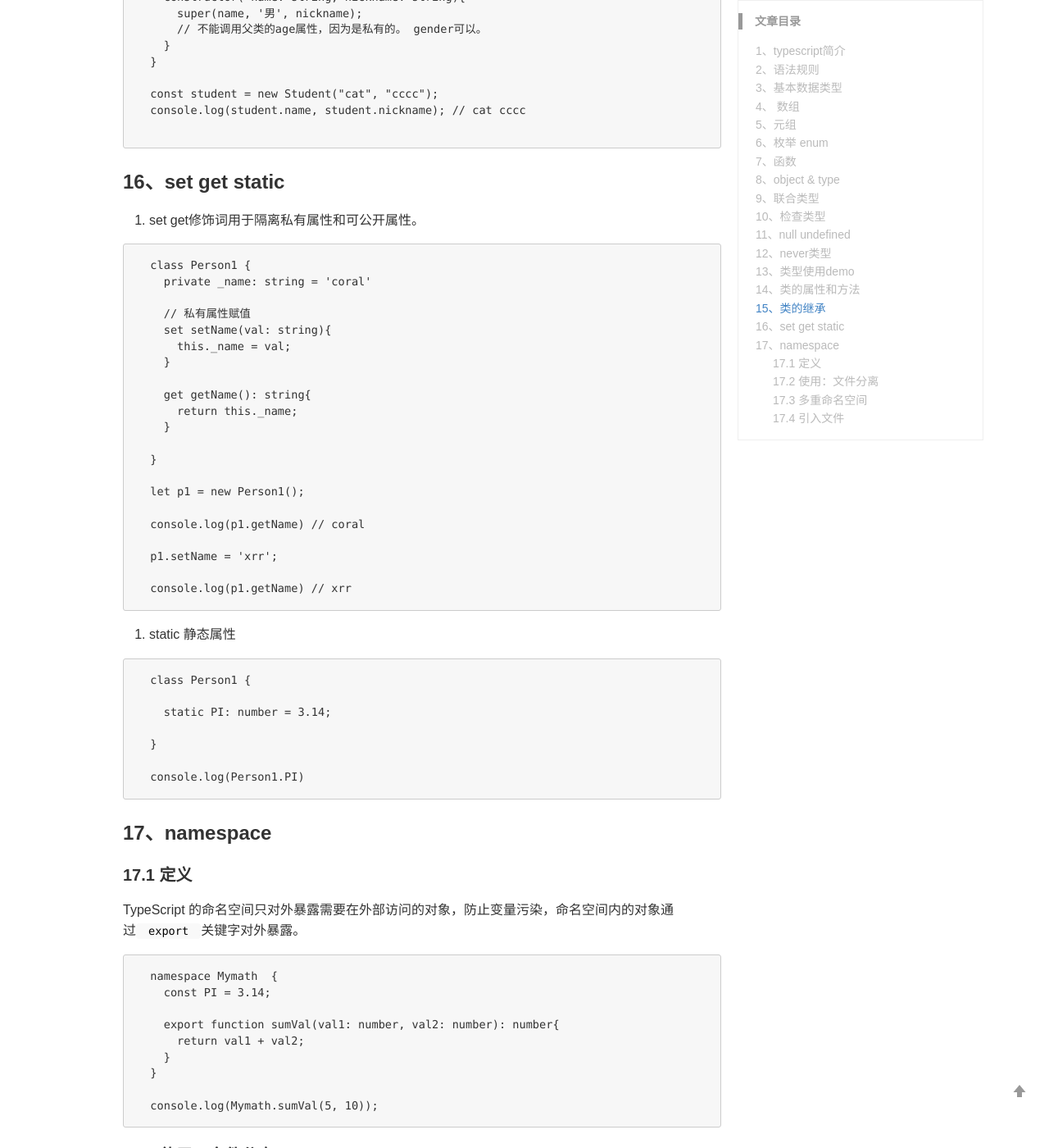
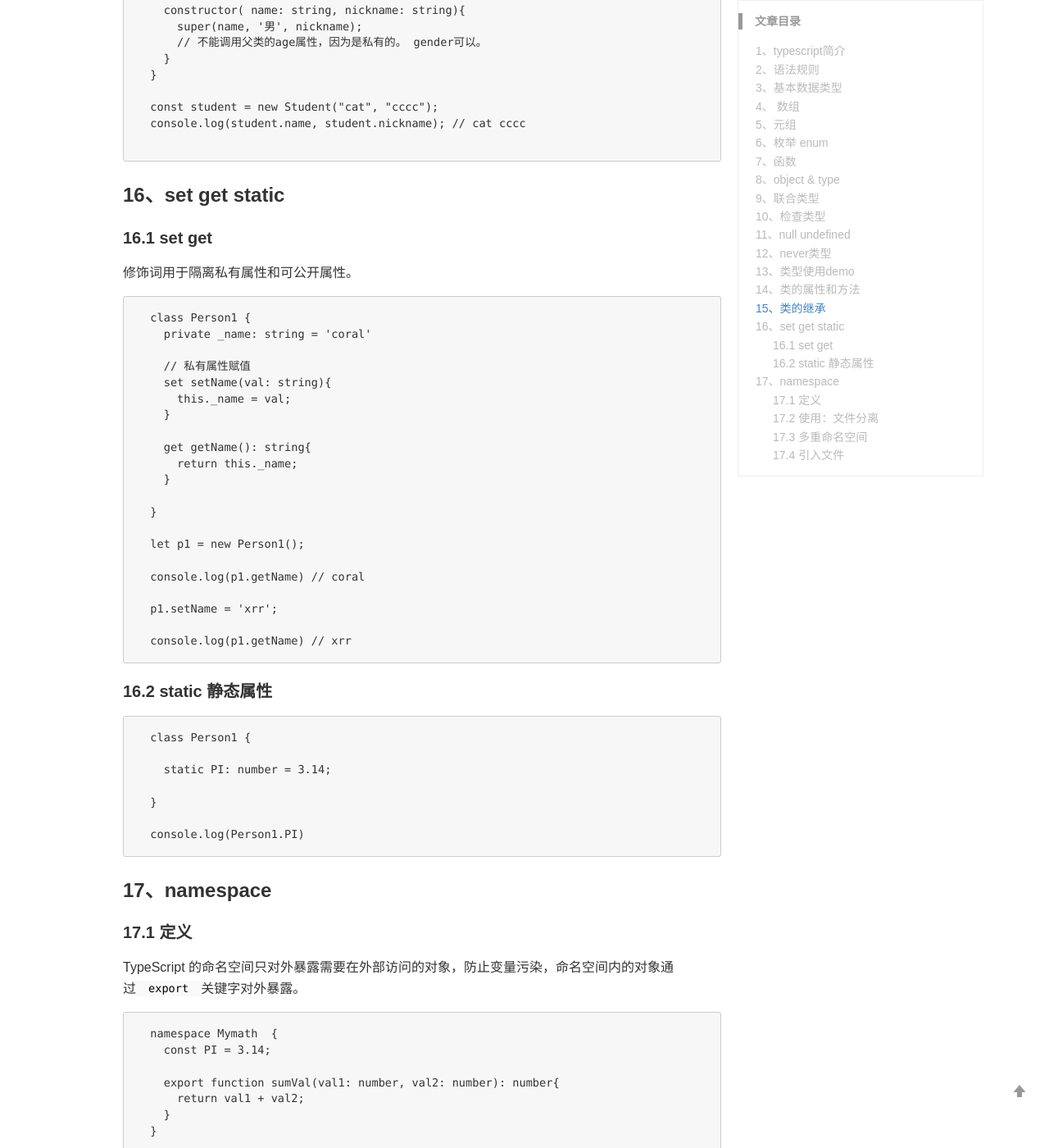
Before and after one commit to LB-nan/cat-Said, a Jekyll site: the page built from _posts/2019-09-06-typescript.md, in a window 1280 px wide and 1400 px high, scrolled down 6039 px. Shown: the whole window at 82% size. Built offline with Jekyll 4.4.1, drawn with Linux system fonts in a browser that asks for light colours; comment, search, counter and statistics services are not loaded; some of the changed text lies outside the part shown.

Commit message:
Update 2019-09-06-typescript.md

````diff
--- a/_posts/2019-09-06-typescript.md
+++ b/_posts/2019-09-06-typescript.md
@@ -282,7 +281,8 @@ ts的类和es6的大致一致，多了一些类型和关键字
 
 ### 16、set get static
 
-1. set get修饰词用于隔离私有属性和可公开属性。
+#### 16.1 set get
+  修饰词用于隔离私有属性和可公开属性。
 
 ```
   class Person1 {
@@ -308,7 +308,7 @@ ts的类和es6的大致一致，多了一些类型和关键字
   console.log(p1.getName) // xrr
 ```
 
-2. static 静态属性
+#### 16.2 static 静态属性
 
 ```
   class Person1 {
````
Also changed, not shown: other parts of _posts/2019-09-06-typescript.md (+2 -3 lines).
